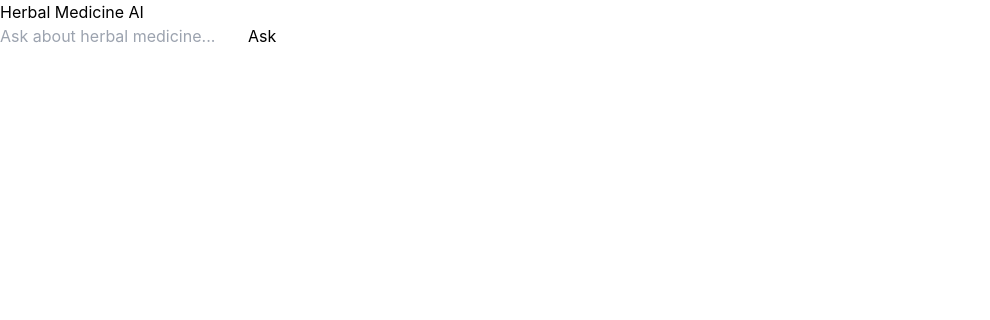
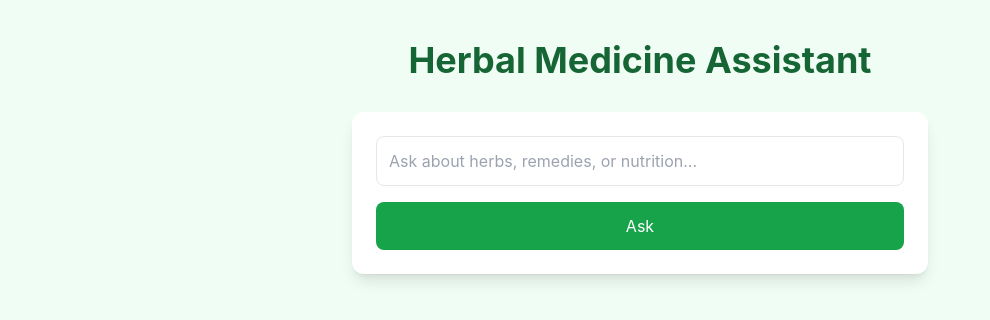
Before and after one commit to abshir24/HerbalMedicineAPI, a React (Create React App) app in the folder client/: page / in a window 1280 px wide. Shown: the top 320 px of the page, without its empty margins (0-990 px from the left). Built offline with nearby package versions, Linux system fonts and the light colour scheme.

Commit message:
updated app.js with styles

```diff
--- a/client/src/App.js
+++ b/client/src/App.js
@@ -1,28 +1,60 @@
-import React, { useState } from "react";
-import QueryBox from "./components/QueryBox";
-import ResponseCard from "./components/ResponseCard";
-import { queryHerbalAPI } from "./services/api";
+import { useState } from "react";
+import axios from "axios";
 
 function App() {
-  const [response, setResponse] = useState(null);
+  const [query, setQuery] = useState("");
+  const [response, setResponse] = useState("");
 
-  const handleQuery = async (query) => {
+  const handleSearch = async () => {
     try {
-      const data = await queryHerbalAPI(query);
-      console.log("Data: ", data)
-      setResponse(data);
+      const res = await axios.post("http://localhost:5000/query", {
+        question: query
+      });
+
+      setResponse(res.data.response);
     } catch (error) {
       console.error(error);
     }
   };
 
   return (
-    <div>
-      <h1>Herbal Medicine AI</h1>
+    <div className="min-h-screen bg-green-50 flex flex-col items-center p-10">
 
-      <QueryBox onSubmit={handleQuery} />
+      <h1 className="text-4xl font-bold text-green-800 mb-8">
+        Herbal Medicine Assistant
+      </h1>
 
-      <ResponseCard response={response} />
+      <div className="bg-white shadow-lg rounded-xl p-6 w-full max-w-xl">
+
+        <input
+          type="text"
+          placeholder="Ask about herbs, remedies, or nutrition..."
+          value={query}
+          onChange={(e) => setQuery(e.target.value)}
+          className="w-full border rounded-lg p-3 mb-4 focus:outline-none focus:ring-2 focus:ring-green-500"
+        />
+
+        <button
+          onClick={handleSearch}
+          className="w-full bg-green-600 text-white py-3 rounded-lg hover:bg-green-700 transition"
+        >
+          Ask
+        </button>
+
+      </div>
+
+      {response && (
+        <div className="mt-8 bg-white shadow-md rounded-xl p-6 max-w-xl w-full">
+          <h2 className="text-xl font-semibold mb-2 text-green-700">
+            Response
+          </h2>
+
+          <p className="text-gray-700 whitespace-pre-wrap">
+            {response}
+          </p>
+        </div>
+      )}
+
     </div>
   );
 }
```
